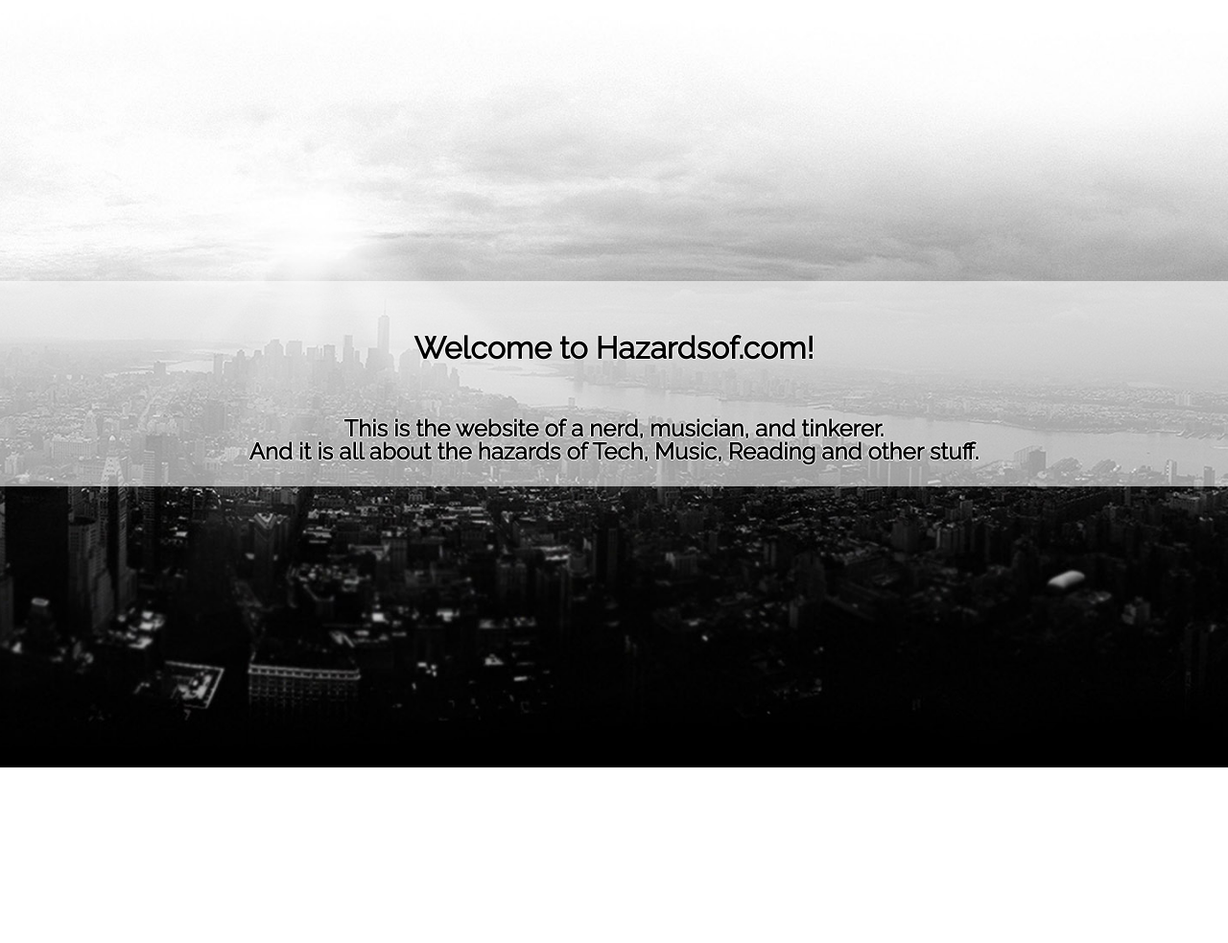
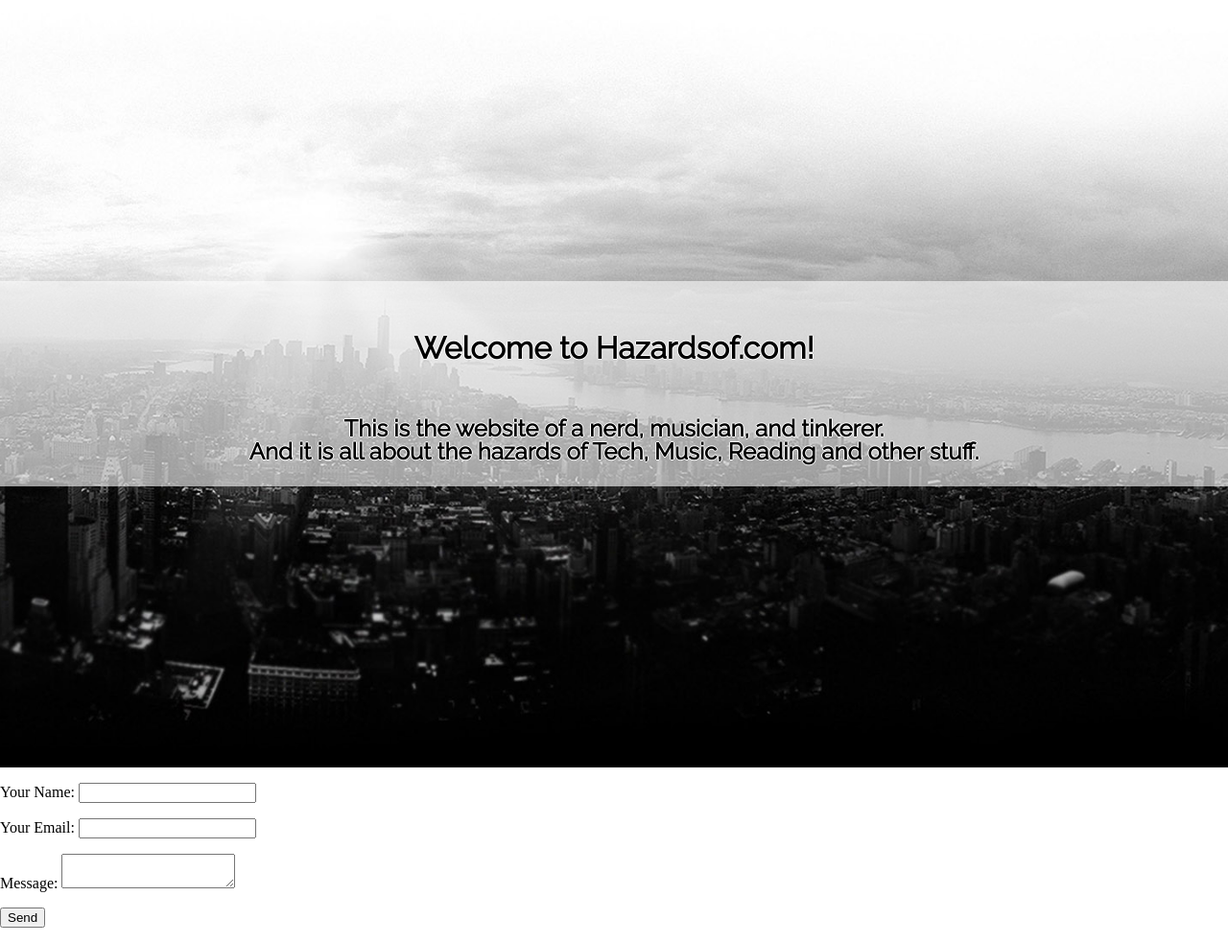
Before and after one commit to depadiernos/hazardsof, a plain HTML site: page src/index.html in a window 1280 px wide. Shown: the whole page at 96% size. Before the commit the page ends 800 px from the top, so only its background shows below. Drawn offline with Linux system fonts and the light colour scheme.

Commit message:
form recaptcha testing

```diff
--- a/src/index.html
+++ b/src/index.html
@@ -13,6 +13,20 @@
 				<h3>This is the website of a nerd, musician, and tinkerer. <br> And it is all about the hazards of Tech, Music, Reading and other stuff.</h3>
 			</div>
     </div>
-    <script src=""></script>
+	<form name="contact" method="POST" netlify>
+	  <p>
+	    <label>Your Name: <input type="text" name="name"></label>
+	  </p>
+	  <p>
+	    <label>Your Email: <input type="email" name="email"></label>
+	  </p>
+	  <p>
+	    <label>Message: <textarea name="message"></textarea></label>
+	  </p>
+	  <div netlify-recaptcha></div>
+	  <p>
+	    <button type="submit">Send</button>
+	  </p>
+	</form>
   </body>
 </html>
```
